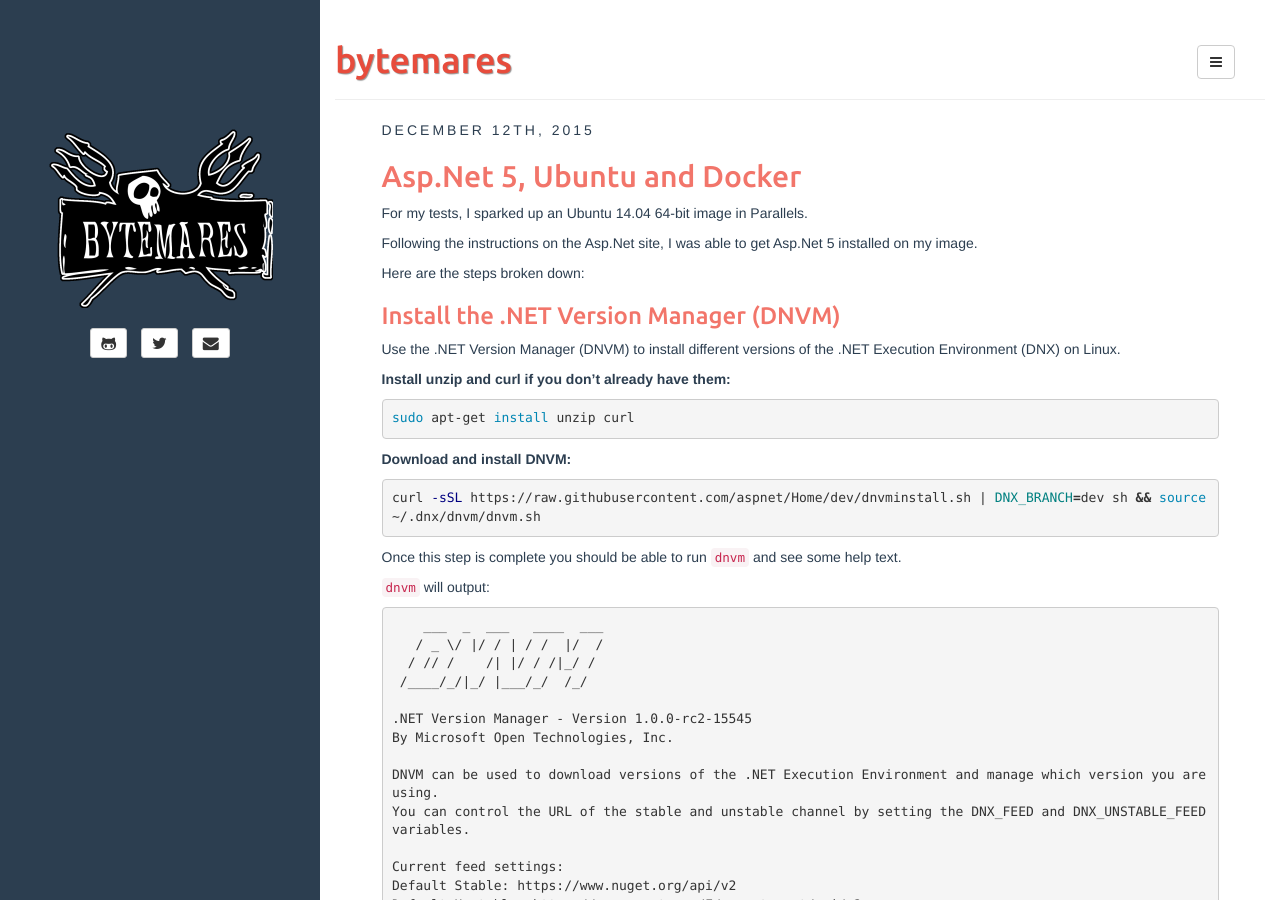
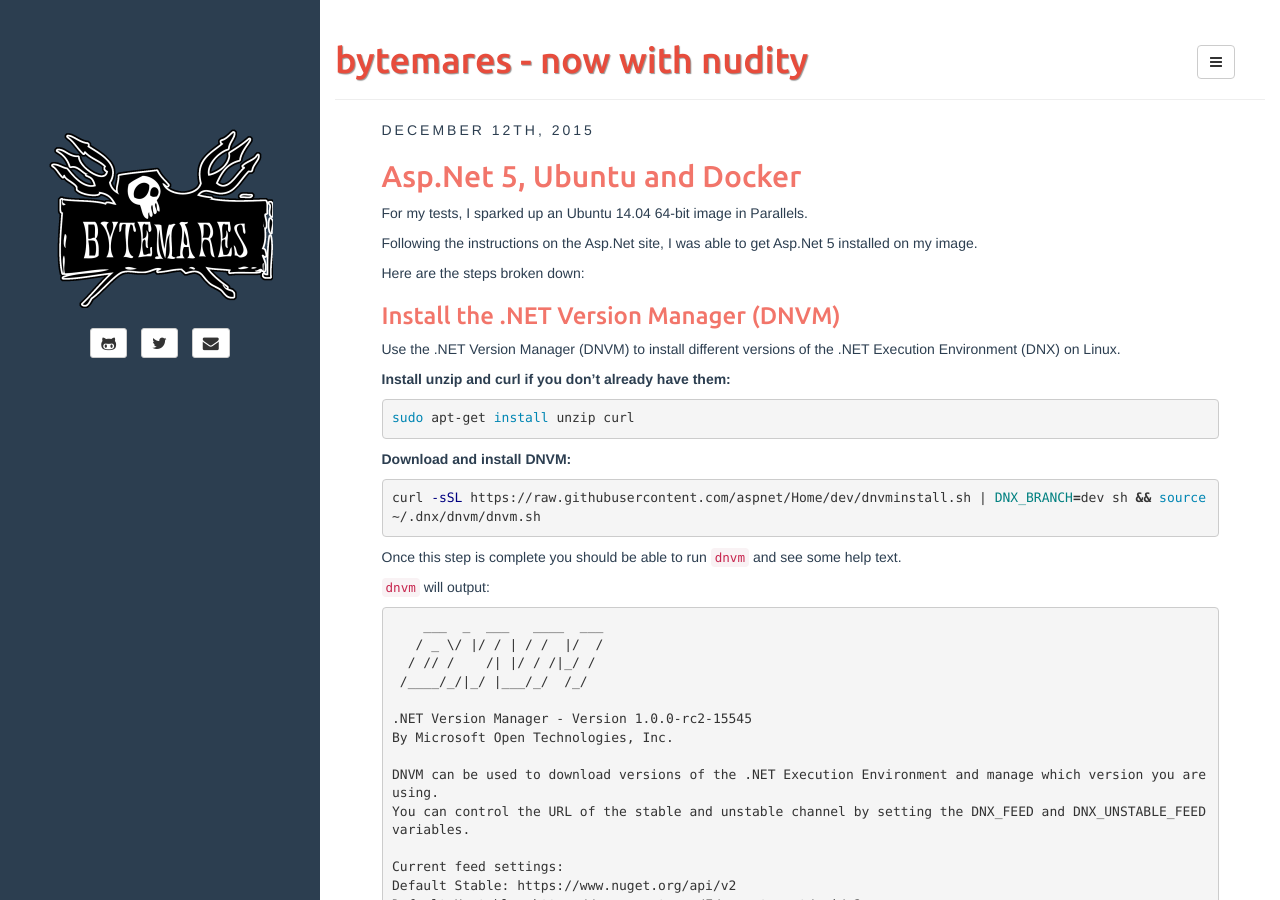
Before and after one commit to groovyghoul/groovyghoul.github.io, a Jekyll site: the page built from index.html, in a window 1280 px wide and 900 px high. Built offline with Jekyll 4.4.1, drawn with Linux system fonts in a browser that asks for light colours; the list of posts is cut into pages by our own code.

Commit message:
Update title

```diff
--- a/_config.yml
+++ b/_config.yml
@@ -18,7 +18,7 @@
     scope:
       path: "" # empty string for all files
     values:
-      title: bytemares
+      title: bytemares - now with nudity
 
 description: ranting of a sane person
 author:
```
